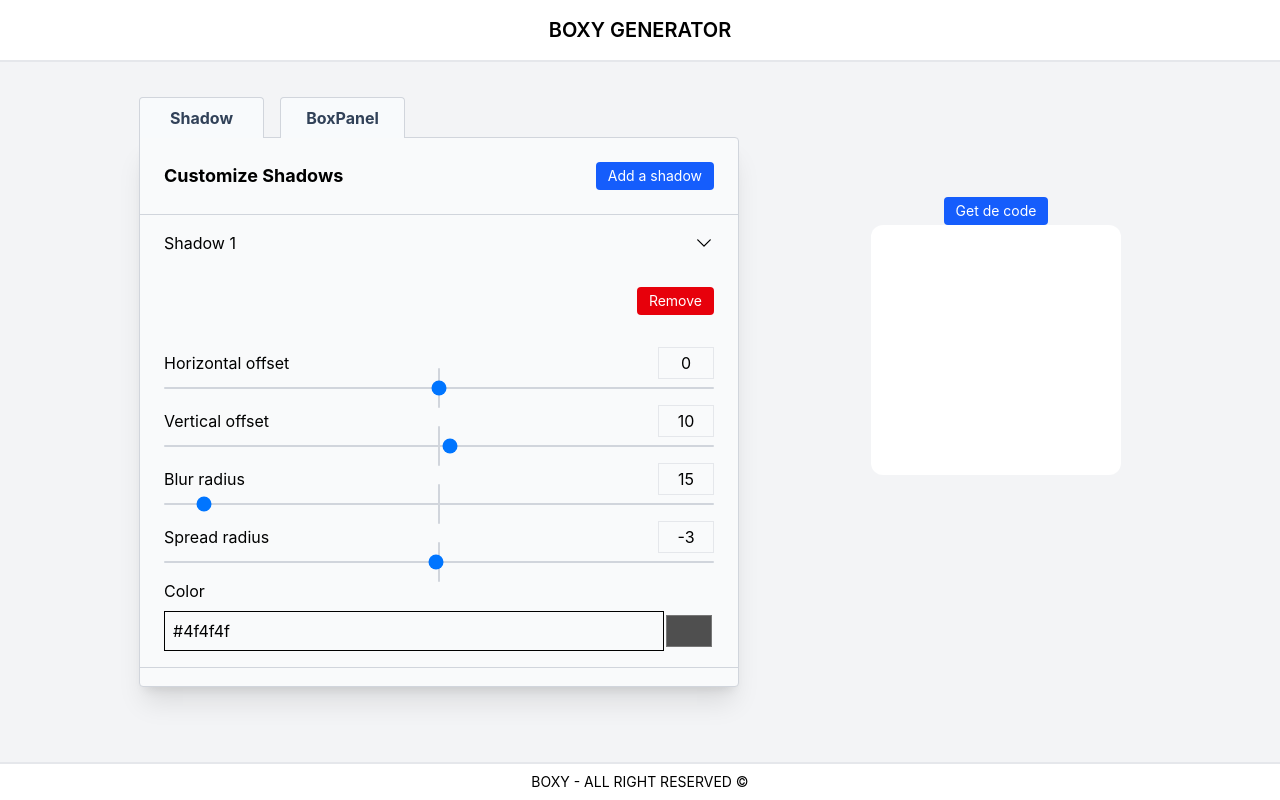
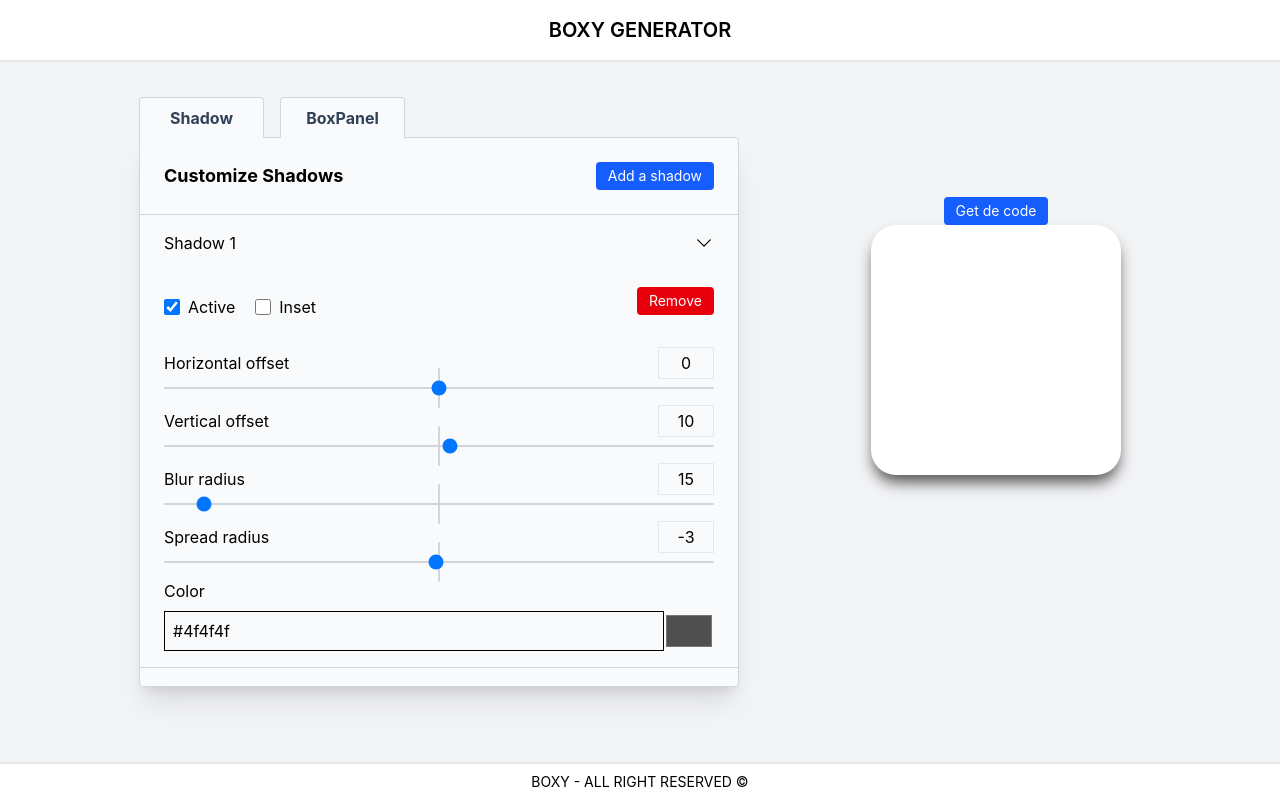
Before and after one commit to cordrink/react-boxy_generator, a React (Vite) app: page / in a window 1280 px wide. Built offline with nearby package versions, Linux system fonts and the light colour scheme.

Commit message:
feat: Ajout des checkbox active et inset

```diff
--- a/src/features/shadows.js
+++ b/src/features/shadows.js
@@ -103,6 +103,9 @@ export const shadowSlice = createSlice({
             currentInput.value = action.payload.value;
         },
         updateCheckbox: (state, action) => {
+            const currentShadow = state.find(shadow => shadow.id === action.payload.shadowID);
+
+            currentShadow[action.payload.name] = !currentShadow[action.payload.name];
         },
 
     }
--- a/src/layouts/ShadowList/Shadow.jsx
+++ b/src/layouts/ShadowList/Shadow.jsx
@@ -2,6 +2,7 @@ import chevron from "../../assets/chevron.svg"
 import {useState} from "react";
 import {ShadowColorPicker} from "./ShadowColorPicker.jsx";
 import {ShadowRange} from "./ShadowRange.jsx";
+import {ShadowCheckbox} from "./ShadowCheckbox.jsx";
 
 export const Shadow = ({panelNumber, shadow}) => {
     const [toggleShadow, setToggleShadow] = useState(panelNumber === 1);
@@ -42,7 +43,8 @@ export const Shadow = ({panelNumber, shadow}) => {
             {toggleShadow && (
                 <>
                     <div className={"flex items-end px-6 pt-4"}>
-                        {/*<Checkbox />*/}
+                        <ShadowCheckbox name={"active"} shadowID={shadow.id} />
+                        <ShadowCheckbox name={"inset"} shadowID={shadow.id} />
                         <button
                             className={"ml-auto text-sm bg-red-600 text-white hover:bg-red-700 py-1 px-3 rounded"}>Remove
                         </button>
--- /dev/null
+++ b/src/layouts/ShadowList/ShadowCheckbox.jsx
@@ -0,0 +1,25 @@
+import {useDispatch, useSelector} from "react-redux";
+import {updateCheckbox} from "../../features/shadows.js";
+
+export const ShadowCheckbox = ({name, shadowID}) => {
+    const checkboxShadow = useSelector(state => state.shadows.find(shadow => shadow.id === shadowID));
+    const dispatch = useDispatch();
+    console.log(checkboxShadow)
+    return (
+        <>
+            <input
+                type="checkbox"
+                onChange={() => dispatch(updateCheckbox({shadowID, name}))}
+                checked={checkboxShadow[name]}
+                id={`checkbox-${name}-${shadowID}`}
+                className="h-4 w-4 border-gray-300 rounded mr-2"
+            />
+            <label
+                htmlFor={`checkbox-${name}-${shadowID}`}
+                className={"leading-4 mr-5"}
+            >
+                {name.charAt(0).toUpperCase() + name.slice(1)}
+            </label>
+        </>
+    )
+}
--- a/src/layouts/Visualization/Modal/ModalBtn.jsx
+++ b/src/layouts/Visualization/Modal/ModalBtn.jsx
@@ -1,6 +1,6 @@
 export const ModalBtn = () => {
     return (
-        <div className={"mx-auto mt-2 py-1 px-3 cursor-pointer text-sm rounded bg-blue-600 text-white hover:bg-blue-700"}>
+        <div className={"relative z-0 mx-auto mt-2 py-1 px-3 cursor-pointer text-sm rounded bg-blue-600 text-white hover:bg-blue-700"}>
             Get de code
         </div>
     )
--- a/src/layouts/Visualization/Visualization.jsx
+++ b/src/layouts/Visualization/Visualization.jsx
@@ -1,10 +1,21 @@
 import {ModalBtn} from "./Modal/ModalBtn.jsx";
+import getBoxShadowValue from "../../utils/getBoxShadowValue.js";
+import {useSelector} from "react-redux";
 
 export const Visualization = () => {
+    const shadowValue = useSelector(state => state.shadows)
+    const boxProperties = useSelector(state => state.boxProperties);
+    console.log(boxProperties[0].value)
     return (
         <div className={"flex flex-col p-5 ml-10 lg:ml-28"}>
             <ModalBtn />
-            <div className={"w-[250px] h-[250px] bg-white rounded-xl mb-20 lg:mb-40"}>
+            <div style={{
+                boxShadow: `${getBoxShadowValue(shadowValue).slice(0, -1)}`,
+                borderRadius: `${boxProperties[0].value}px`,
+                height: `${boxProperties[1].value}px`,
+                width: `${boxProperties[2].value}px`,
+                backgroundColor: `${boxProperties[3].value}`,
+            }} className={"w-[250px] h-[250px] bg-white rounded-xl mb-20 lg:mb-40"}>
 
             </div>
         </div>
--- /dev/null
+++ b/src/utils/getBoxShadowValue.js
@@ -0,0 +1,18 @@
+export default function getBoxShadowValue(shadows) {
+    let finalString = "";
+
+    shadows.forEach(shadow => {
+        if (shadow.active) {
+            shadow.inputs.forEach((input) => {
+                if (input.type === "range") finalString += `${input.value}px `;
+                else if (input.type === "color") finalString += `${input.value}`;
+            });
+
+            if (shadow.inset) finalString += " inset";
+
+            if (shadows.indexOf(shadow) === shadows.length - 1) finalString += ";";
+            else finalString += ",";
+        }
+    });
+    return finalString;
+}
```
